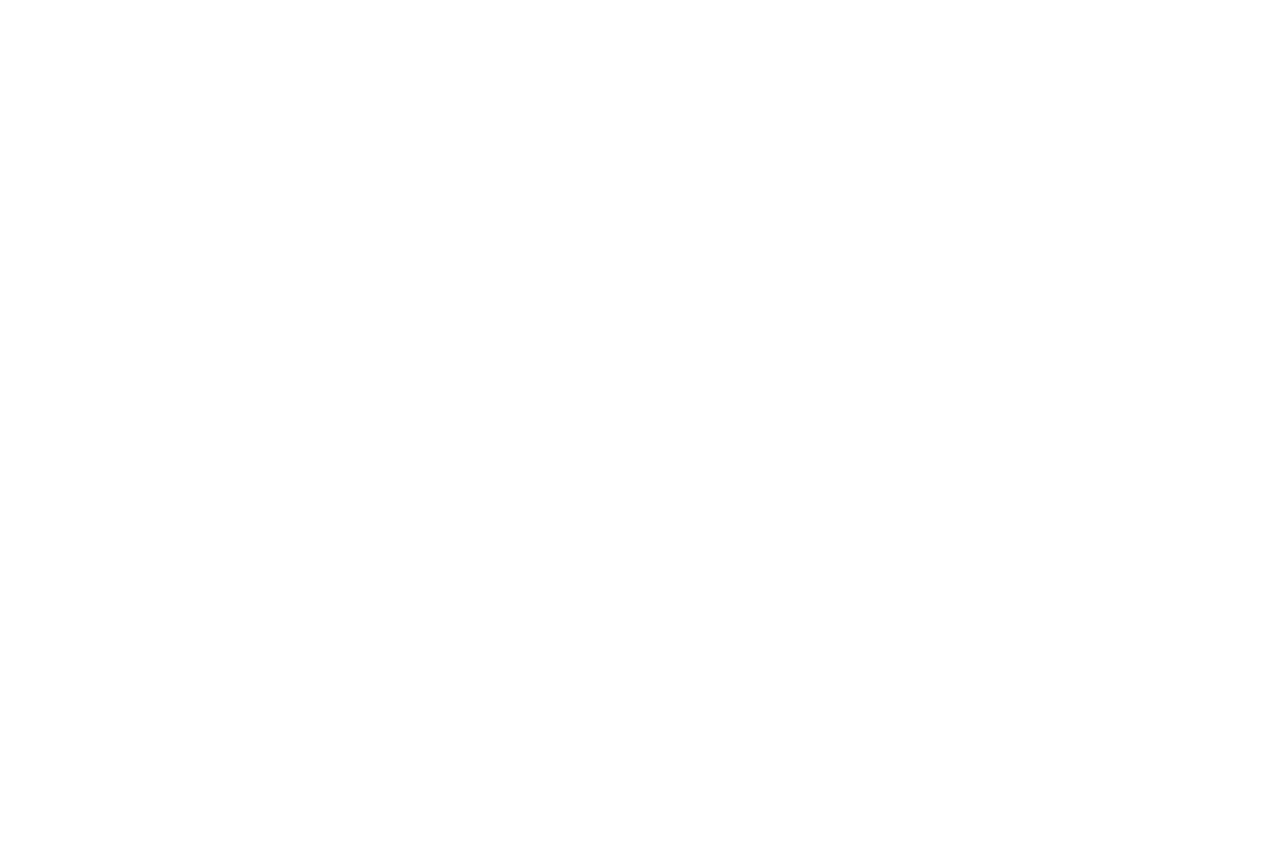
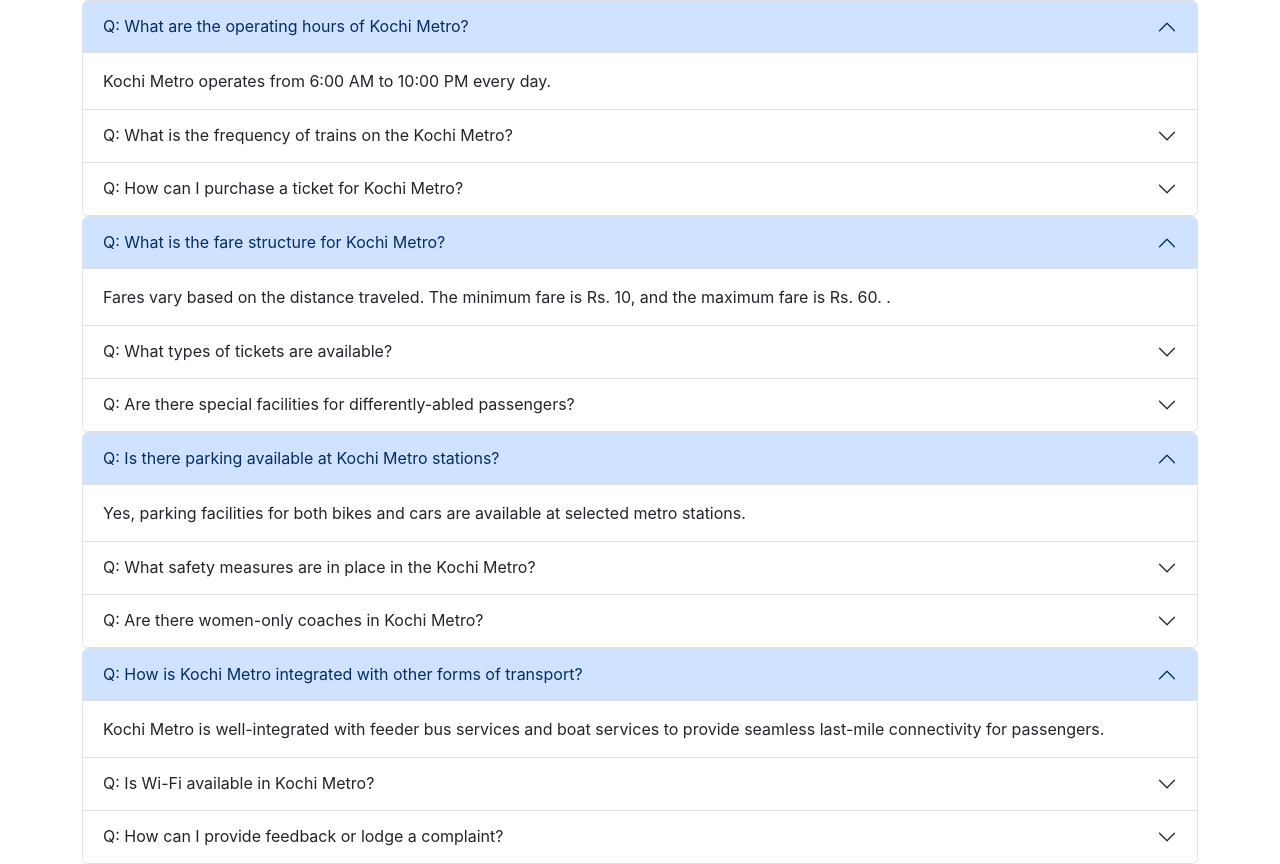
Before and after one commit to kavyamohan-24/Metro-app, a React (Create React App) app: page /faq in a window 1280 px wide. Before the commit this address had no page. Before the commit the page ends 800 px from the top, so only its background shows below. Built offline with nearby package versions, Linux system fonts and the light colour scheme.

Commit message:
metro app

```diff
--- a/src/App.js
+++ b/src/App.js
@@ -5,6 +5,7 @@
 import AboutPage from './components/AboutPage';
 import ServicePage from './components/ServicePage';
 import ContactPage from './components/ContactPage';
+import FAQPage from './components/FAQPage';
 
 function App() {
   return (
@@ -15,6 +16,7 @@
       <Route path="/about" element={<AboutPage/>}/>
       <Route path="/service" element={<ServicePage/>}/>
       <Route path="/contact" element={<ContactPage/>}/>
+      <Route path="/faq" element={<FAQPage/>}/>
     </Routes>
     </BrowserRouter>
   );
--- /dev/null
+++ b/src/components/FAQPage.jsx
@@ -0,0 +1,169 @@
+import React from 'react'
+
+const FAQPage = () => {
+  return (
+    <div>
+      <div className="container">
+        <div className="row">
+            <div className="col col-12 col-sm-12 col-md-12 col-lg-12 col-xl-12 col-xxl-12">
+            <div class="accordion" id="accordionExample">
+  <div class="accordion-item">
+    <h2 class="accordion-header">
+      <button class="accordion-button" type="button" data-bs-toggle="collapse" data-bs-target="#collapseOne" aria-expanded="true" aria-controls="collapseOne">
+       Q: What are the operating hours of Kochi Metro?
+      </button>
+    </h2>
+    <div id="collapseOne" class="accordion-collapse collapse show" data-bs-parent="#accordionExample">
+      <div class="accordion-body">
+        <strong></strong> Kochi Metro operates from 6:00 AM to 10:00 PM every day. <code></code>
+      </div>
+    </div>
+  </div>
+  <div class="accordion-item">
+    <h2 class="accordion-header">
+      <button class="accordion-button collapsed" type="button" data-bs-toggle="collapse" data-bs-target="#collapseTwo" aria-expanded="false" aria-controls="collapseTwo">
+        Q: What is the frequency of trains on the Kochi Metro?
+      </button>
+    </h2>
+    <div id="collapseTwo" class="accordion-collapse collapse" data-bs-parent="#accordionExample">
+      <div class="accordion-body">
+        <strong></strong> During peak hours, trains run every 8 minutes, while during non-peak hours, the frequency is approximately every 10-15 minutes.  <code></code>
+      </div>
+    </div>
+  </div>
+  <div class="accordion-item">
+    <h2 class="accordion-header">
+      <button class="accordion-button collapsed" type="button" data-bs-toggle="collapse" data-bs-target="#collapseThree" aria-expanded="false" aria-controls="collapseThree">
+        Q: How can I purchase a ticket for Kochi Metro?
+      </button>
+    </h2>
+    <div id="collapseThree" class="accordion-collapse collapse" data-bs-parent="#accordionExample">
+      <div class="accordion-body">
+        <strong></strong>  Tickets can be purchased at ticket counters and vending machines at metro stations. You can also use the Kochi Metro app to buy tickets or recharge smart cards online.   <code></code>
+      </div>
+    </div>
+  </div>
+</div>
+<div class="accordion" id="accordionExample">
+  <div class="accordion-item">
+    <h2 class="accordion-header">
+      <button class="accordion-button" type="button" data-bs-toggle="collapse" data-bs-target="#collapseOne" aria-expanded="true" aria-controls="collapseOne">
+       Q: What is the fare structure for Kochi Metro?
+      </button>
+    </h2>
+    <div id="collapseOne" class="accordion-collapse collapse show" data-bs-parent="#accordionExample">
+      <div class="accordion-body">
+        <strong></strong>  Fares vary based on the distance traveled. The minimum fare is Rs. 10, and the maximum fare is Rs. 60. <code></code>.
+      </div>
+    </div>
+  </div>
+  <div class="accordion-item">
+    <h2 class="accordion-header">
+      <button class="accordion-button collapsed" type="button" data-bs-toggle="collapse" data-bs-target="#collapseTwo" aria-expanded="false" aria-controls="collapseTwo">
+        Q: What types of tickets are available?
+      </button>
+    </h2>
+    <div id="collapseTwo" class="accordion-collapse collapse" data-bs-parent="#accordionExample">
+      <div class="accordion-body">
+        <strong></strong>  Kochi Metro offers single-journey tokens, rechargeable smart cards, and special passes for frequent travelers. <code></code>
+      </div>
+    </div>
+  </div>
+  <div class="accordion-item">
+    <h2 class="accordion-header">
+      <button class="accordion-button collapsed" type="button" data-bs-toggle="collapse" data-bs-target="#collapseThree" aria-expanded="false" aria-controls="collapseThree">
+       Q: Are there special facilities for differently-abled passengers?
+      </button>
+    </h2>
+    <div id="collapseThree" class="accordion-collapse collapse" data-bs-parent="#accordionExample">
+      <div class="accordion-body">
+        <strong></strong> Yes, Kochi Metro stations are equipped with ramps, elevators, tactile paving, and other features to assist differently-abled passengers. <code></code>
+      </div>
+    </div>
+  </div>
+</div>
+<div class="accordion" id="accordionExample">
+  <div class="accordion-item">
+    <h2 class="accordion-header">
+      <button class="accordion-button" type="button" data-bs-toggle="collapse" data-bs-target="#collapseOne" aria-expanded="true" aria-controls="collapseOne">
+        Q: Is there parking available at Kochi Metro stations?
+
+      </button>
+    </h2>
+    <div id="collapseOne" class="accordion-collapse collapse show" data-bs-parent="#accordionExample">
+      <div class="accordion-body">
+        <strong></strong> Yes, parking facilities for both bikes and cars are available at selected metro stations. <code></code>
+      </div>
+    </div>
+  </div>
+  <div class="accordion-item">
+    <h2 class="accordion-header">
+      <button class="accordion-button collapsed" type="button" data-bs-toggle="collapse" data-bs-target="#collapseTwo" aria-expanded="false" aria-controls="collapseTwo">
+        Q: What safety measures are in place in the Kochi Metro?
+      </button>
+    </h2>
+    <div id="collapseTwo" class="accordion-collapse collapse" data-bs-parent="#accordionExample">
+      <div class="accordion-body">
+        <strong></strong> Kochi Metro stations and trains are equipped with CCTV cameras, and there is a dedicated security team to ensure passenger safety. Emergency buttons and intercoms are also available in trains and stations. <code></code>
+      </div>
+    </div>
+  </div>
+  <div class="accordion-item">
+    <h2 class="accordion-header">
+      <button class="accordion-button collapsed" type="button" data-bs-toggle="collapse" data-bs-target="#collapseThree" aria-expanded="false" aria-controls="collapseThree">
+        Q: Are there women-only coaches in Kochi Metro?
+      </button>
+    </h2>
+    <div id="collapseThree" class="accordion-collapse collapse" data-bs-parent="#accordionExample">
+      <div class="accordion-body">
+        <strong></strong> Yes, Kochi Metro provides dedicated coaches for female passengers to ensure their safety and comfort.<code></code>
+      </div>
+    </div>
+  </div>
+</div>
+<div class="accordion" id="accordionExample">
+  <div class="accordion-item">
+    <h2 class="accordion-header">
+      <button class="accordion-button" type="button" data-bs-toggle="collapse" data-bs-target="#collapseOne" aria-expanded="true" aria-controls="collapseOne">
+        Q: How is Kochi Metro integrated with other forms of transport?
+      </button>
+    </h2>
+    <div id="collapseOne" class="accordion-collapse collapse show" data-bs-parent="#accordionExample">
+      <div class="accordion-body">
+        <strong></strong>Kochi Metro is well-integrated with feeder bus services and boat services to provide seamless last-mile connectivity for passengers. <code></code>
+      </div>
+    </div>
+  </div>
+  <div class="accordion-item">
+    <h2 class="accordion-header">
+      <button class="accordion-button collapsed" type="button" data-bs-toggle="collapse" data-bs-target="#collapseTwo" aria-expanded="false" aria-controls="collapseTwo">
+        Q: Is Wi-Fi available in Kochi Metro?
+      </button>
+    </h2>
+    <div id="collapseTwo" class="accordion-collapse collapse" data-bs-parent="#accordionExample">
+      <div class="accordion-body">
+        <strong></strong>Yes, free Wi-Fi is available at all Kochi Metro stations and on trains. <code></code>
+      </div>
+    </div>
+  </div>
+  <div class="accordion-item">
+    <h2 class="accordion-header">
+      <button class="accordion-button collapsed" type="button" data-bs-toggle="collapse" data-bs-target="#collapseThree" aria-expanded="false" aria-controls="collapseThree">
+        Q: How can I provide feedback or lodge a complaint?
+      </button>
+    </h2>
+    <div id="collapseThree" class="accordion-collapse collapse" data-bs-parent="#accordionExample">
+      <div class="accordion-body">
+        <strong></strong>You can provide feedback or lodge complaints through the Kochi Metro app, the official website, or by contacting customer service at metro stations. <code></code>
+      </div>
+    </div>
+  </div>
+</div>
+            </div>
+        </div>
+      </div>
+    </div>
+  )
+}
+
+export default FAQPage
```
